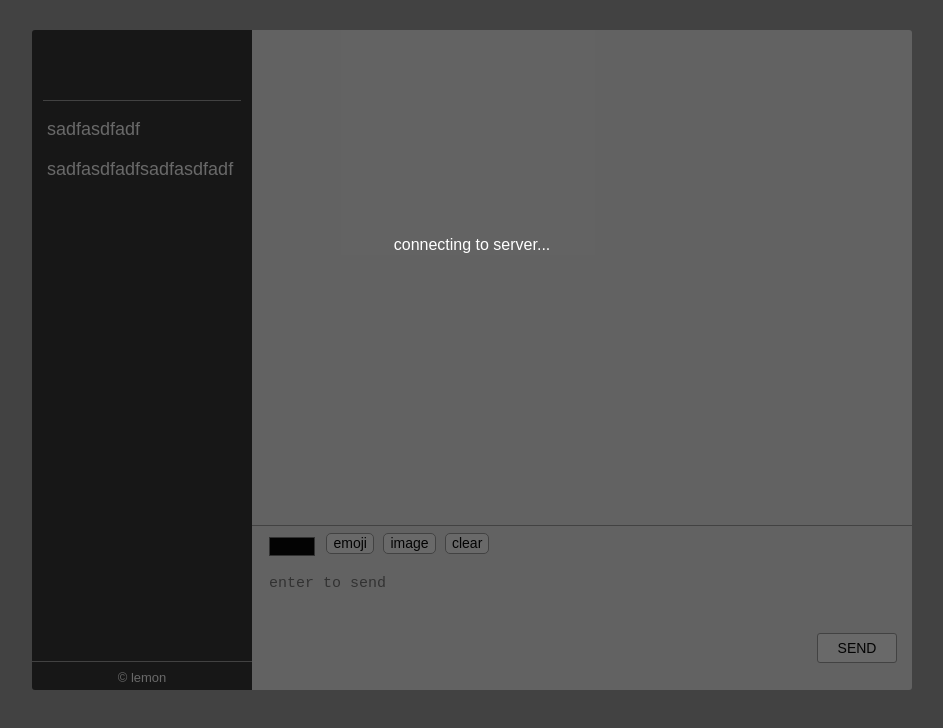
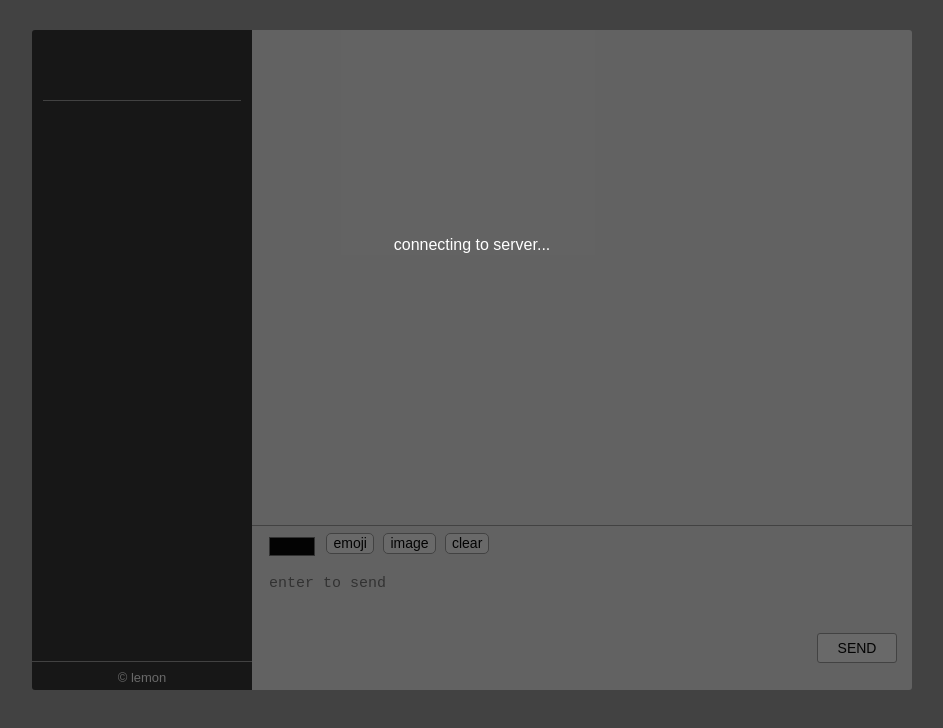
Before and after one commit to Lemon23/XChat, a website: page main/index.html in a window 1280 px wide. Shown: the whole page, without its empty margins (168-1111 px from the left). Drawn offline with nearby package versions, Linux system fonts and the light colour scheme; no server answers.

Commit message:
del list virtual data

```diff
--- a/main/index.html
+++ b/main/index.html
@@ -21,8 +21,7 @@
             <p id="status"></p>
         </div>
         <ul id="list">
-            <li>sadfasdfadf</li>
-            <li>sadfasdfadfsadfasdfadf</li>
+            <!-- user list -->
         </ul>
         <footer>&copy; lemon</footer>
     </div>
```
